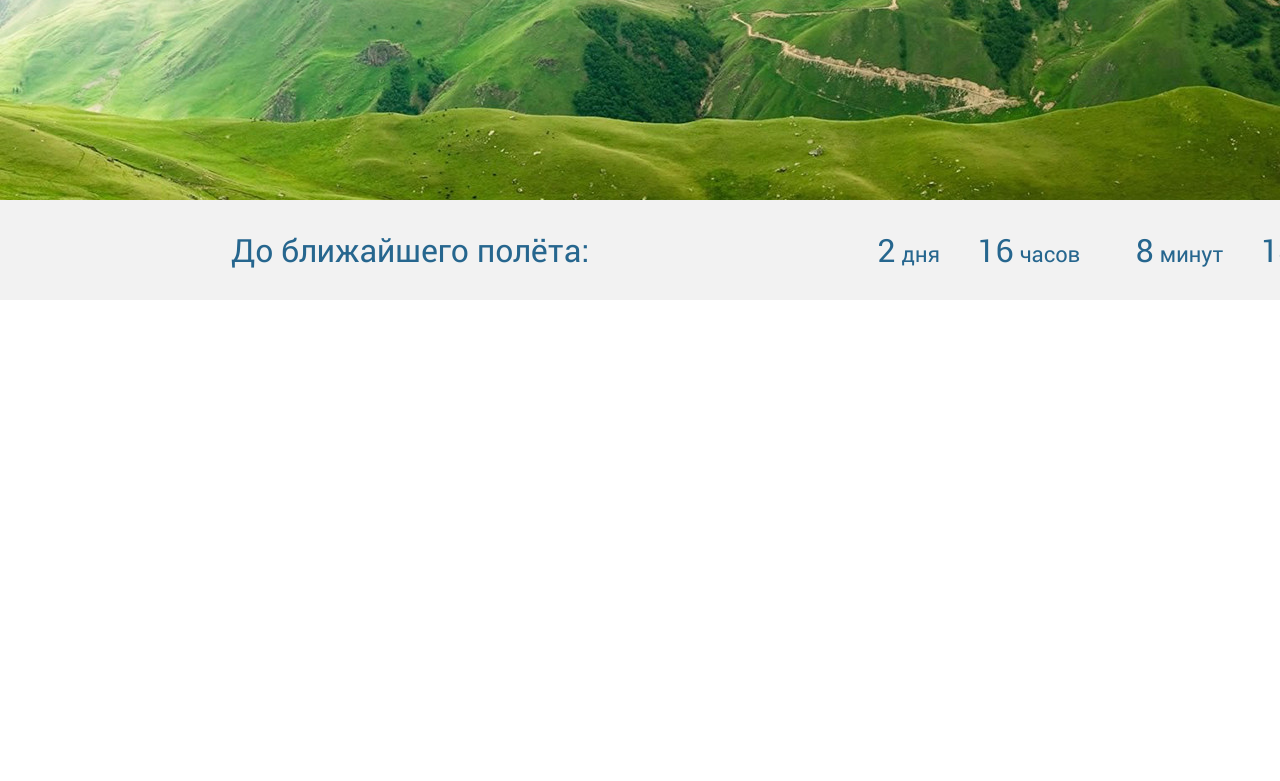
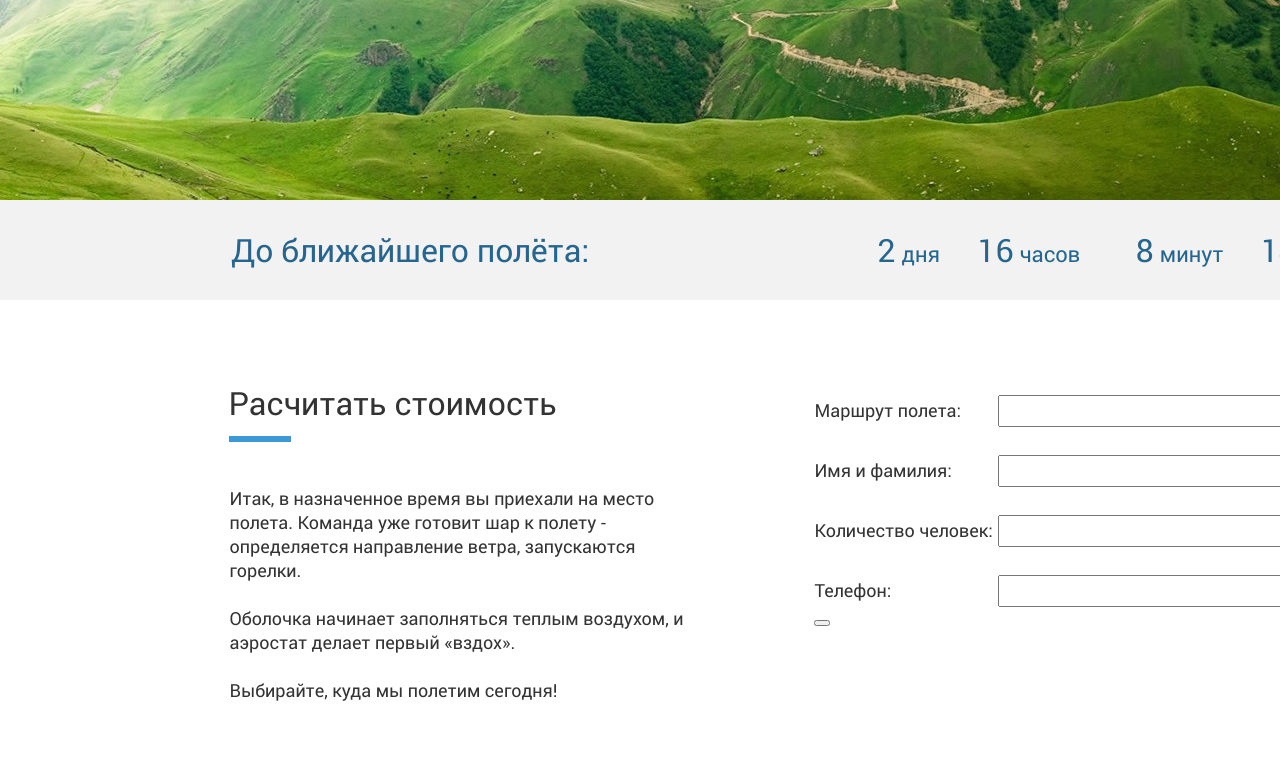
Before and after one commit to dkrupenya/aerostats, a website: page src/index.html in a window 1280 px wide. Shown: the part 2419-3200 px from the top of the page. Drawn offline with nearby package versions, Linux system fonts and the light colour scheme; files that its build step writes are made by us from their sources.

Commit message:
start the section price

```diff
--- a/src/css/style.less
+++ b/src/css/style.less
@@ -49,7 +49,24 @@ h1, h2, h3 {
   margin: 0 auto;
   padding: 0 30px;
 }
-
+/* General style mixins */
+.h2() {
+  font-size: 32px;
+  padding-top: 36px;
+  padding-bottom: 16px;
+  margin-left: -4px;
+  margin-bottom: 43px;
+  background-image: url(../img/bg-blue-line.png);
+  background-size: 62px 6px;
+  background-repeat: no-repeat;
+  background-position: 0 100%;
+}
+.p() {
+  font-size: 18px;
+  line-height: 24px;
+  margin-left: -5px;
+  margin-bottom: 24px;
+}
 /* page header */
 
 .page-header {
@@ -189,17 +206,6 @@ h1, h2, h3 {
 }
 
 /* Section shorts (Вкратце) */
-.h2() {
-  font-size: 32px;
-  padding-top: 36px;
-  padding-bottom: 16px;
-  margin-left: -4px;
-  margin-bottom: 43px;
-  background-image: url(../img/bg-blue-line.png);
-  background-size: 62px 6px;
-  background-repeat: no-repeat;
-  background-position: 0 100%;
-}
 .shorts {
   & .container {
     .row;
@@ -212,10 +218,7 @@ h1, h2, h3 {
       .h2();
     }
     & p {
-       font-size: 18px;
-       line-height: 24px;
-       margin-left: -5px;
-       margin-bottom: 24px;
+      .p();
      }
   }
   &__video {
@@ -393,6 +396,46 @@ h1, h2, h3 {
     margin-right: 6px;
     display: inline-block;
     width: 38px; //правильно проставить ширину блоку, чтобы слова не прыгали при работе  счётчика
+  }
+}
+/* Section price */
+.price {
+  & .container {
+    .row;
+    height: 478px;
+    padding-top: 44px;
+  }
+  &__words {
+    .col(5);
+    & h2 {
+      .h2();
+      margin-left: -6px;
+      margin-bottom: 44px;
+    }
+    & p {
+      .p();
+    }
+  }
+  &__form {
+    .col(6);
+    margin-left: 100/12 + @grid-gutter / 2; // offset 1 col
+  }
+}
+.price-form {
+  font-size: 0;
+  padding-top: 36px;
+
+  &__label {
+    font-size: 18px;
+    display: inline-block;
+    width: percentage(2/6);
+    line-height: 60px;
+  }
+  &__input {
+    font-size: 18px;
+    display: inline-block;
+    width: percentage(4/6);
+    box-sizing: border-box;
 
   }
 }
--- a/src/index.html
+++ b/src/index.html
@@ -92,7 +92,30 @@
             </p>
         </div>
     </section>
-
+    <section class="price">
+        <div class="container">
+            <div class="price__words">
+                <h2>Расчитать стоимость</h2>
+                <p>Итак, в назначенное время вы приехали на место полета. Команда уже готовит шар к полету - определяется направление ветра, запускаются горелки.</p>
+                <p>Оболочка начинает заполняться теплым воздухом, и аэростат делает первый «вздох». </p>
+                <p>Выбирайте, куда мы полетим сегодня!</p>
+            </div>
+            <div class="price__form">
+                <form class="price-form" action="">
+                    <label class="price-form__label" for="">Маршрут полета:</label>
+                    <input class="price-form__input" type="text"/>
+                    <label class="price-form__label" for="">Имя и фамилия:</label>
+                    <input class="price-form__input" type="text"/>
+                    <label class="price-form__label" for="">Количество человек:</label>
+                    <input class="price-form__input" type="text"/>
+                    <label class="price-form__label" for="">Телефон:</label>
+                    <input class="price-form__input" type="text"/>
+                    Стоимость:
+                    <button>Полетели!</button>
+                </form>
+            </div>
+        </div>
+    </section>
 
     <!-- SVG images -->
     <svg xmlns="http://www.w3.org/2000/svg" xmlns:xlink="http://www.w3.org/1999/xlink" style="display: none;">
```
